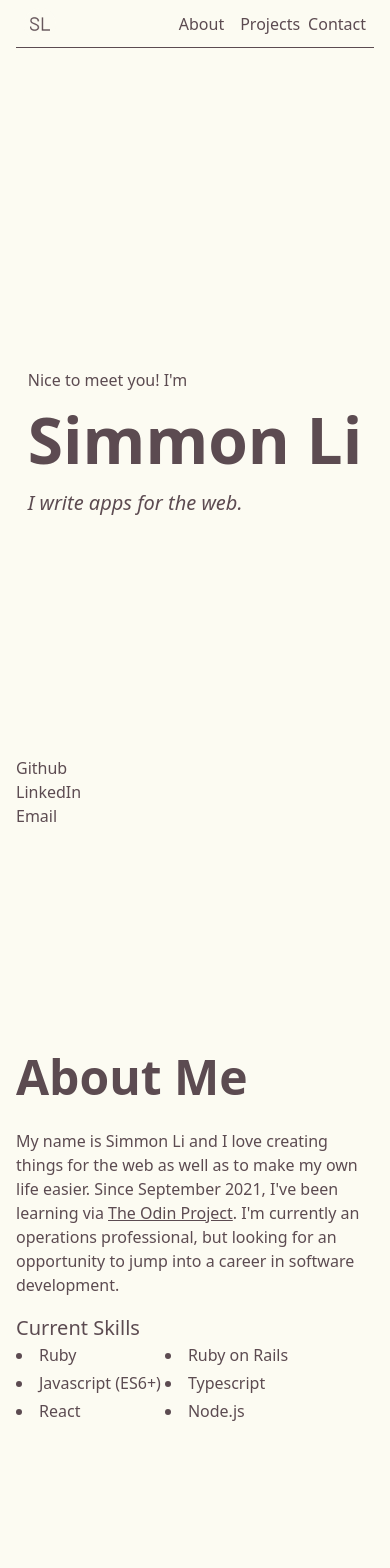
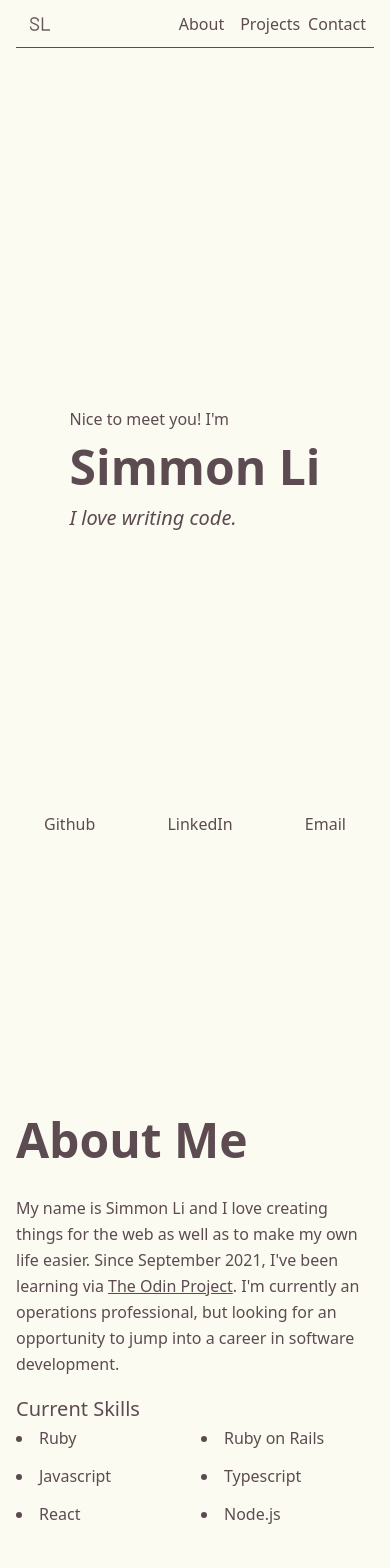
Before and after one commit to crespire/portfolio-v1, a React (Create React App) app: page / in a window 390 px wide. Shown: the top 1568 px of the page. Built offline with nearby package versions, Linux system fonts and the light colour scheme.

Commit message:
style: take mobile first approach

```diff
--- a/src/App.tsx
+++ b/src/App.tsx
@@ -3,6 +3,7 @@ import Footer from './Footer';
 import { FC } from 'react';
 import Hero from './components/Hero';
 import About from './components/About';
+import Projects from './components/Projects';
 
 // Main Site
 const App: FC = () => {
@@ -12,6 +13,7 @@ const App: FC = () => {
       <main>
         <Hero />
         <About />
+        <Projects />
       </main>
       <Footer />
     </div>
--- a/src/Footer.tsx
+++ b/src/Footer.tsx
@@ -2,12 +2,12 @@ import { FC } from 'react';
 
 const Footer: FC = () => {
   return (
-    <footer className="fixed left-4 bottom-4">
-      <ul>
-        <li>Github</li>
-        <li>LinkedIn</li>
-        <li>Email</li>
-      </ul>
+    <footer className="fixed left-0 bottom-0 w-full p-2 flex justify-center items-center bg-pale dark:bg-coffee">
+      <section className="w-full max-w-prose flex justify-around items-center">
+        <a href="#">Github</a>
+        <a href="#">LinkedIn</a>
+        <a href="#">Email</a>
+      </section>
     </footer>
   );
 }
--- a/src/Header.tsx
+++ b/src/Header.tsx
@@ -2,7 +2,7 @@ import { FC } from 'react';
 import logo from './assets/logo.png';
 import { Link } from "react-scroll";
 
-const headerOffset = 16 * -3;
+const headerOffset = 0;
 
 const Header: FC = () => {
   return (
--- a/src/components/About.tsx
+++ b/src/components/About.tsx
@@ -2,22 +2,22 @@ import { FC } from 'react';
 
 const About: FC = () => {
   return (
-    <section id="about" className="flex flex-col justify-center items-start h-[93.5vh] space-y-4">
-      <h1 className="font-semibold text-[3rem]">About Me</h1>
+    <section id="about" className="flex flex-col leading-relaxed sm:leading-10 justify-center items-start h-screen space-y-4">
+      <h1 className="font-semibold text-[3rem] sm:text-[4rem]">About Me</h1>
       <p>
         My name is Simmon Li and I love creating things for the web as well as to make my own life easier. Since September 2021, I've been learning via <a className="underline" href="https://theodinproject.com">The Odin Project</a>. I'm currently an operations professional, but looking for an opportunity to jump into a career in software development.
       </p>
-      <p>
+      <span className="w-full">
         <h3 className="text-[1.25rem]">Current Skills</h3>
-        <ul className="grid grid-cols-2 gap-1 list-disc list-inside">
+        <ul className="grid grid-cols-2 gap-3 list-disc list-inside">
           <li>Ruby</li>
           <li>Ruby on Rails</li>
-          <li>Javascript (ES6+)</li>
+          <li>Javascript</li>
           <li>Typescript</li>
           <li>React</li>
           <li>Node.js</li>
         </ul>
-      </p>
+      </span>
     </section>
   );
 };
--- a/src/components/Hero.tsx
+++ b/src/components/Hero.tsx
@@ -2,11 +2,11 @@ import { FC } from 'react';
 
 const Hero: FC = () => {
   return (
-    <section id="hero" className="flex flex-col justify-center items-center h-[93.5vh]">
+    <section id="hero" className="flex flex-col justify-center items-center h-screen">
       <span>
         Nice to meet you! I'm
-        <h1 className="font-semibold text-[4rem]">Simmon Li</h1>
-        <h3 className="italic text-[1.25rem]">I write apps for the web.</h3>
+        <h1 className="font-semibold text-[3rem] sm:text-[4rem]">Simmon Li</h1>
+        <h3 className="italic text-[1.25rem]">I love writing code.</h3>
       </span>
     </section>
   );
--- a/src/components/Projects.tsx
+++ b/src/components/Projects.tsx
@@ -1,4 +1,5 @@
 import { FC } from 'react';
+import { projects } from '../projects';
 
 const Projects: FC = () => {
   return (
```
